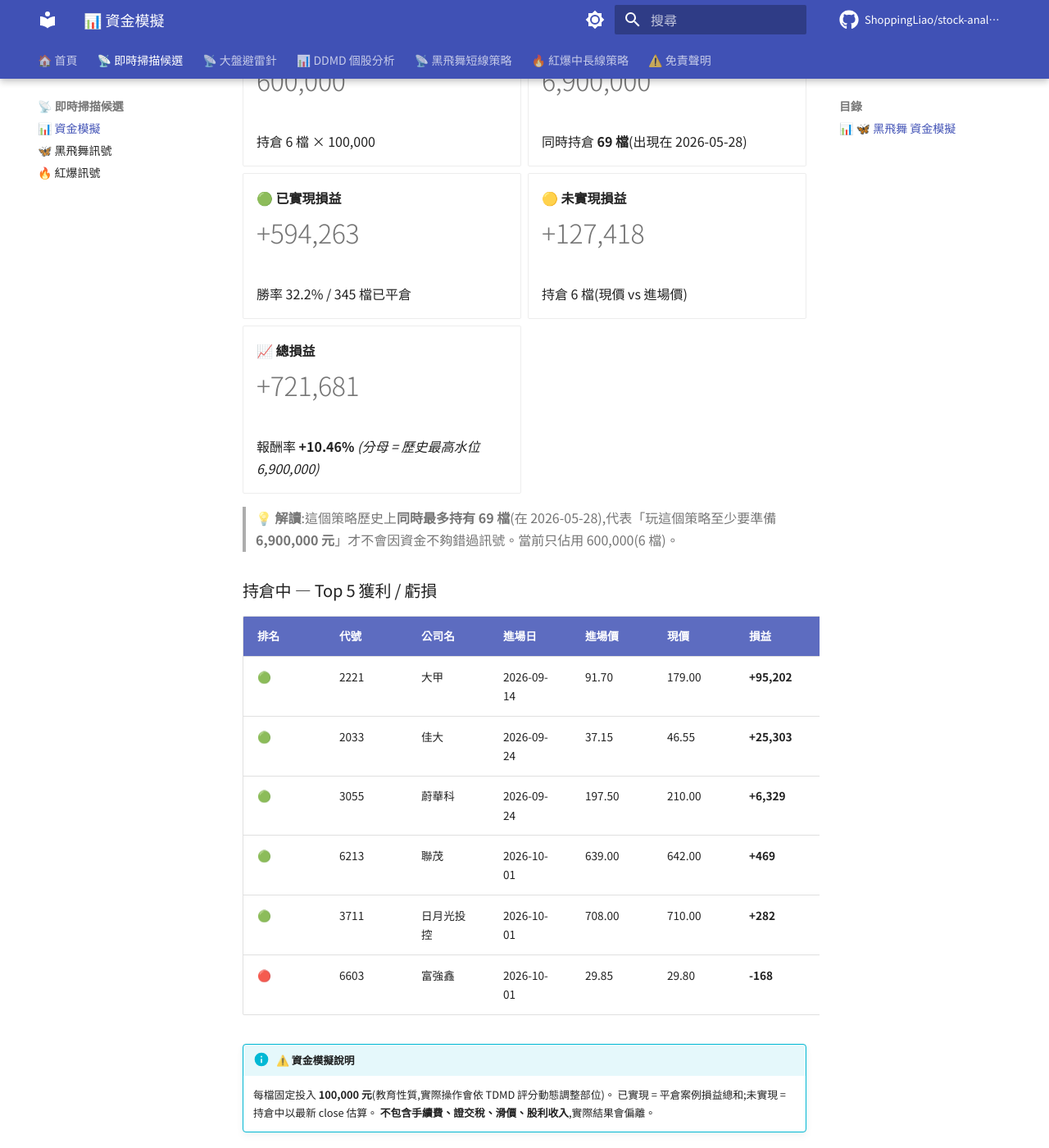
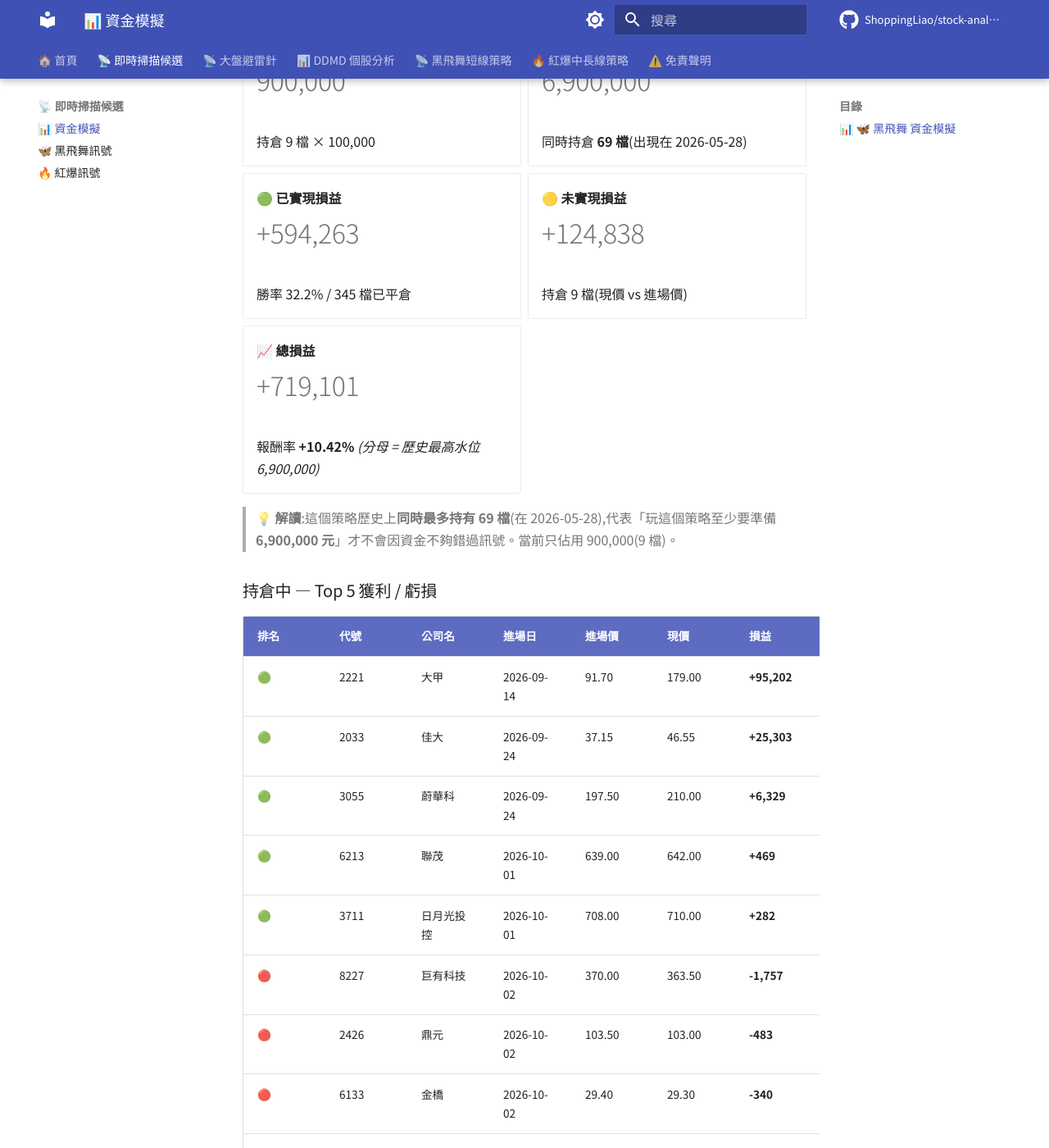
Before and after one commit to ShoppingLiao/stock-analysis-public, an MkDocs documentation site: the page built from docs/signals_capital.md, in a window 1280 px wide and 1400 px high, scrolled down 545 px. Shown: the whole window at 82% size. Built offline with MkDocs 1.6.1 and Material for MkDocs 9.7.7, drawn with Linux system fonts in a browser that asks for light colours; comment, search, counter and statistics services are not loaded; some of the changed text lies outside the part shown.

Commit message:
docs(signals): update BB + RB + capital (2026-10-02)

```diff
--- a/docs/signals_capital.md
+++ b/docs/signals_capital.md
@@ -17,9 +17,9 @@
 
 -   **💼 當前資金水位**
 
-    # 600,000
+    # 900,000
 
-    持倉 6 檔 × 100,000
+    持倉 9 檔 × 100,000
 
 -   **🌊 歷史最高水位**
 
@@ -35,19 +35,19 @@
 
 -   **🟡 未實現損益**
 
-    # +127,418
+    # +124,838
 
-    持倉 6 檔(現價 vs 進場價)
+    持倉 9 檔(現價 vs 進場價)
 
 -   **📈 總損益**
 
-    # +721,681
+    # +719,101
 
-    報酬率 **+10.46%** _(分母 = 歷史最高水位 6,900,000)_
+    報酬率 **+10.42%** _(分母 = 歷史最高水位 6,900,000)_
 
 </div>
 
-> **💡 解讀**:這個策略歷史上**同時最多持有 69 檔**(在 2026-05-28),代表「玩這個策略至少要準備 **6,900,000 元**」才不會因資金不夠錯過訊號。當前只佔用 600,000(6 檔)。
+> **💡 解讀**:這個策略歷史上**同時最多持有 69 檔**(在 2026-05-28),代表「玩這個策略至少要準備 **6,900,000 元**」才不會因資金不夠錯過訊號。當前只佔用 900,000(9 檔)。
 
 ### 持倉中 — Top 5 獲利 / 虧損
 
@@ -58,6 +58,9 @@
 | 🟢 | 3055 | 蔚華科 | 2026-09-24 | 197.50 | 210.00 | **+6,329** | **+6.33%** |
 | 🟢 | 6213 | 聯茂 | 2026-10-01 | 639.00 | 642.00 | **+469** | **+0.47%** |
 | 🟢 | 3711 | 日月光投控 | 2026-10-01 | 708.00 | 710.00 | **+282** | **+0.28%** |
+| 🔴 | 8227 | 巨有科技 | 2026-10-02 | 370.00 | 363.50 | **-1,757** | **-1.76%** |
+| 🔴 | 2426 | 鼎元 | 2026-10-02 | 103.50 | 103.00 | **-483** | **-0.48%** |
+| 🔴 | 6133 | 金橋 | 2026-10-02 | 29.40 | 29.30 | **-340** | **-0.34%** |
 | 🔴 | 6603 | 富強鑫 | 2026-10-01 | 29.85 | 29.80 | **-168** | **-0.17%** |
 
 !!! info "⚠️ 資金模擬說明"
@@ -135,9 +138,9 @@
 
 -   **💼 當前資金水位**
 
-    # 4,800,000
+    # 5,100,000
 
-    BB 600,000 + RB 4,200,000
+    BB 900,000 + RB 4,200,000
 
 -   **🌊 兩策略歷史最高水位**
 
@@ -153,15 +156,15 @@
 
 -   **🟡 未實現損益**
 
-    # +917,671
+    # +915,091
 
-    BB +127,418 + RB +790,253
+    BB +124,838 + RB +790,253
 
 -   **📈 總損益**
 
-    # +676,275
+    # +673,695
 
-    報酬率 **+2.97%** _(分母 = 兩策略歷史最高水位)_
+    報酬率 **+2.95%** _(分母 = 兩策略歷史最高水位)_
 
 </div>
 
```
Also changed, not shown: docs/signals_black_butterfly.md (+15 -15 lines).
